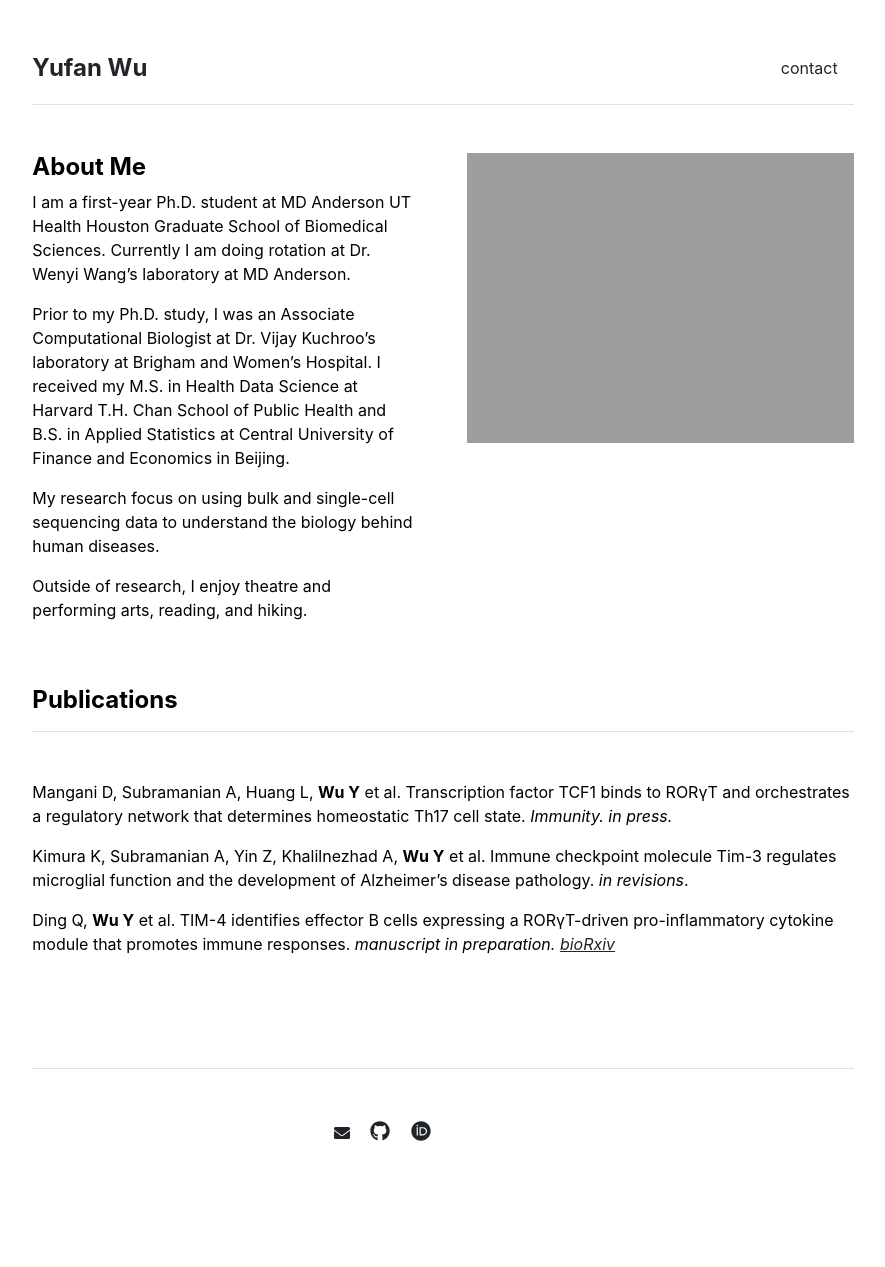
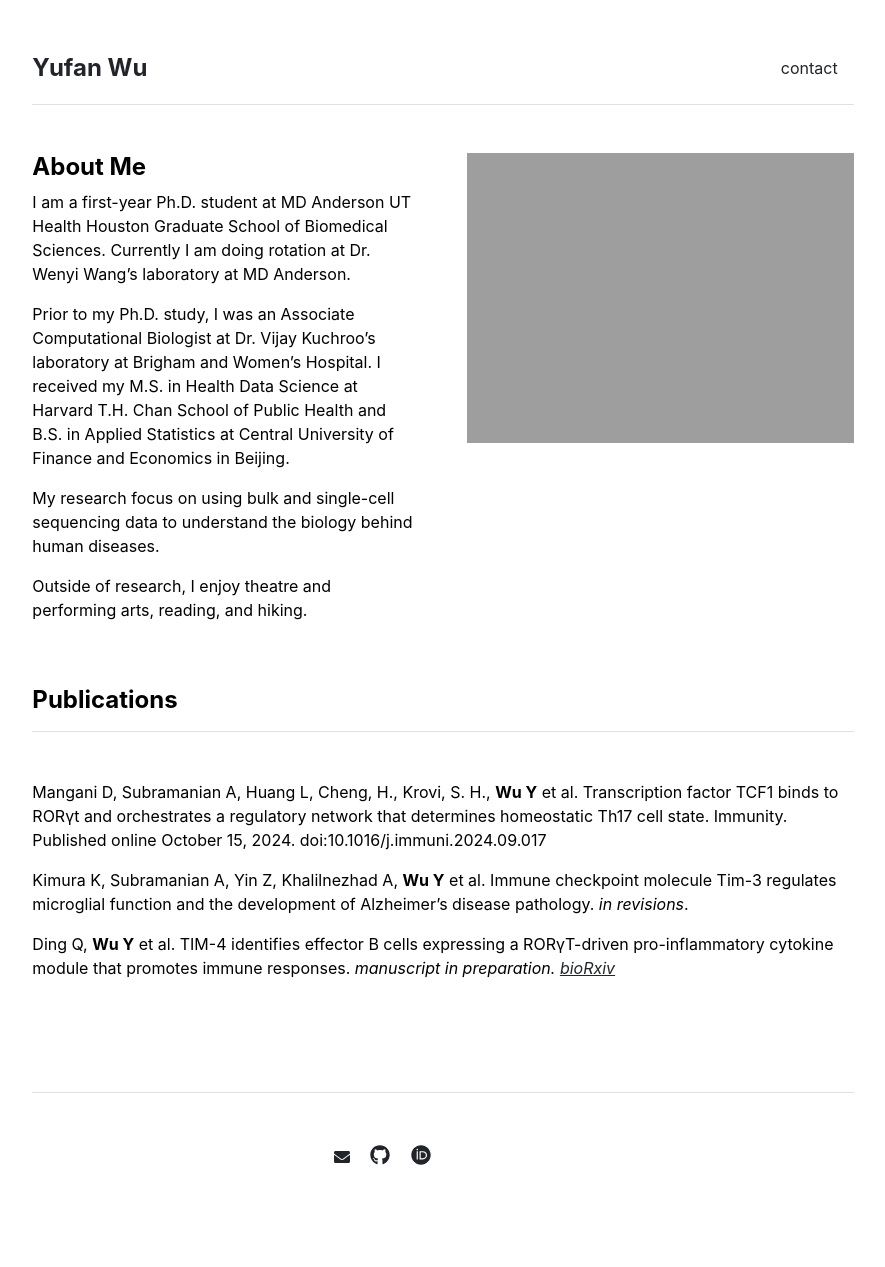
Before and after one commit to YufanWu147/YufanWu147.github.io, a Jekyll site: the page built from index.md, in a window 1280 px wide. Shown: the whole page, without its empty margins (197-1082 px from the left). Built offline with Jekyll 4.4.1, drawn with Linux system fonts in a browser that asks for light colours; before the commit the page ends 1243 px from its top, so only the background shows below that.

Commit message:
updated publication

```diff
--- a/_data/publications.yml
+++ b/_data/publications.yml
@@ -1,10 +1,10 @@
 featured:
-- {name: 'Mangani D, Subramanian A, Huang L, <b>Wu Y</b> et al. Transcription factor TCF1 binds to RORγT and orchestrates a regulatory network that determines homeostatic Th17 cell state. <i>Immunity. in press.</i>'}
+- {name: 'Mangani D, Subramanian A, Huang L, Cheng, H., Krovi, S. H., <b>Wu Y</b> et al. Transcription factor TCF1 binds to RORγt and orchestrates a regulatory network that determines homeostatic Th17 cell state. Immunity. Published online October 15, 2024. doi:10.1016/j.immuni.2024.09.017'}
 - {name: 'Kimura K, Subramanian A, Yin Z, Khalilnezhad A, <b>Wu Y</b> et al. Immune checkpoint molecule Tim-3 regulates microglial function and the development of Alzheimer’s disease pathology. <i>in revisions</i>.'}
 - {name: "Ding Q, <b>Wu Y</b> et al. TIM-4 identifies effector B cells expressing a RORγT-driven pro-inflammatory cytokine module that promotes immune responses. <i>manuscript in preparation<i>. <a href='https://www.biorxiv.org/content/10.1101/2023.09.22.558524v2'><i>bioRxiv<i/></a>", }
 
 
 index:
-- {name: 'Mangani D, Subramanian A, Huang L, <b>Wu Y</b> et al. Transcription factor TCF1 binds to RORγT and orchestrates a regulatory network that determines homeostatic Th17 cell state. <i>Immunity. in press.</i>'}
+- {name: 'Mangani D, Subramanian A, Huang L, Cheng, H., Krovi, S. H., <b>Wu Y</b> et al. Transcription factor TCF1 binds to RORγt and orchestrates a regulatory network that determines homeostatic Th17 cell state. Immunity. Published online October 15, 2024. doi:10.1016/j.immuni.2024.09.017'}
 - {name: 'Kimura K, Subramanian A, Yin Z, Khalilnezhad A, <b>Wu Y</b> et al. Immune checkpoint molecule Tim-3 regulates microglial function and the development of Alzheimer’s disease pathology. <i>in revisions</i>.'}
 - {name: "Ding Q, <b>Wu Y</b> et al. TIM-4 identifies effector B cells expressing a RORγT-driven pro-inflammatory cytokine module that promotes immune responses. <i>manuscript in preparation<i>. <a href='https://www.biorxiv.org/content/10.1101/2023.09.22.558524v2'><i>bioRxiv<i/></a>", }
```
